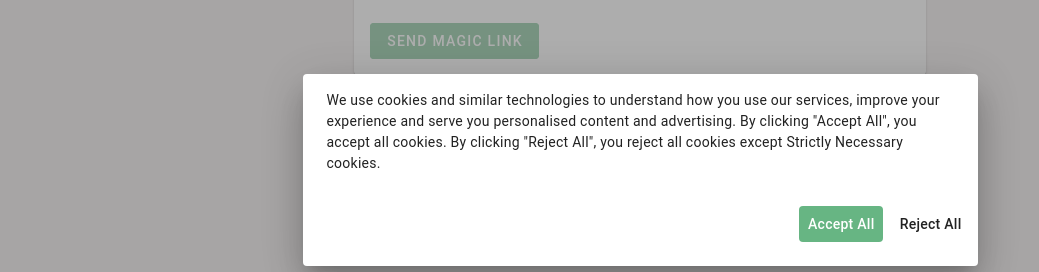
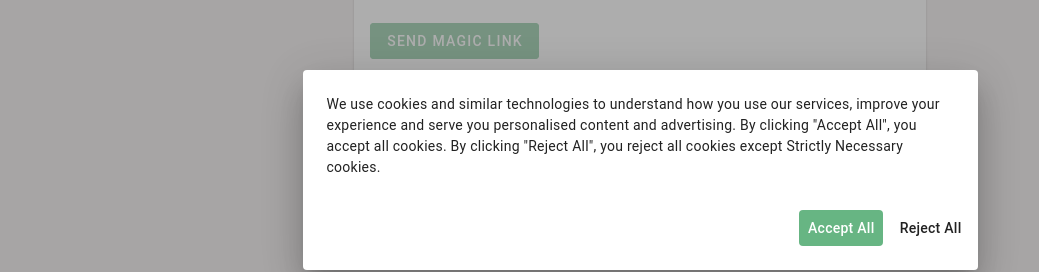
Before and after one commit to navsterx/culture, a Vue app: page /admin in a window 1280 px wide. Shown: the part 230-502 px from the top of the page, without its empty margins (0-1039 px from the left). Built offline with nearby package versions, Linux system fonts and the light colour scheme; no server answers; what @yeger/vue-masonry-wall would draw is missing.

Commit message:
Update CookiePolicy.vue

```diff
--- a/src/components/Dialogs/CookiePolicy.vue
+++ b/src/components/Dialogs/CookiePolicy.vue
@@ -2,7 +2,7 @@
   <div class="c-cookie-policy">
     <v-dialog v-model="dialogOpen" width="auto" :max-width="675" persistent>
       <v-card>
-        <v-card-text class="text-body-2">
+        <v-card-text class="text-body-2 pt-6">
           We use cookies and similar technologies to understand how you use our services, improve your experience and
           serve you personalised content and advertising. By clicking "Accept All", you accept all cookies. By clicking
           "Reject All", you reject all cookies except Strictly Necessary cookies.
```
